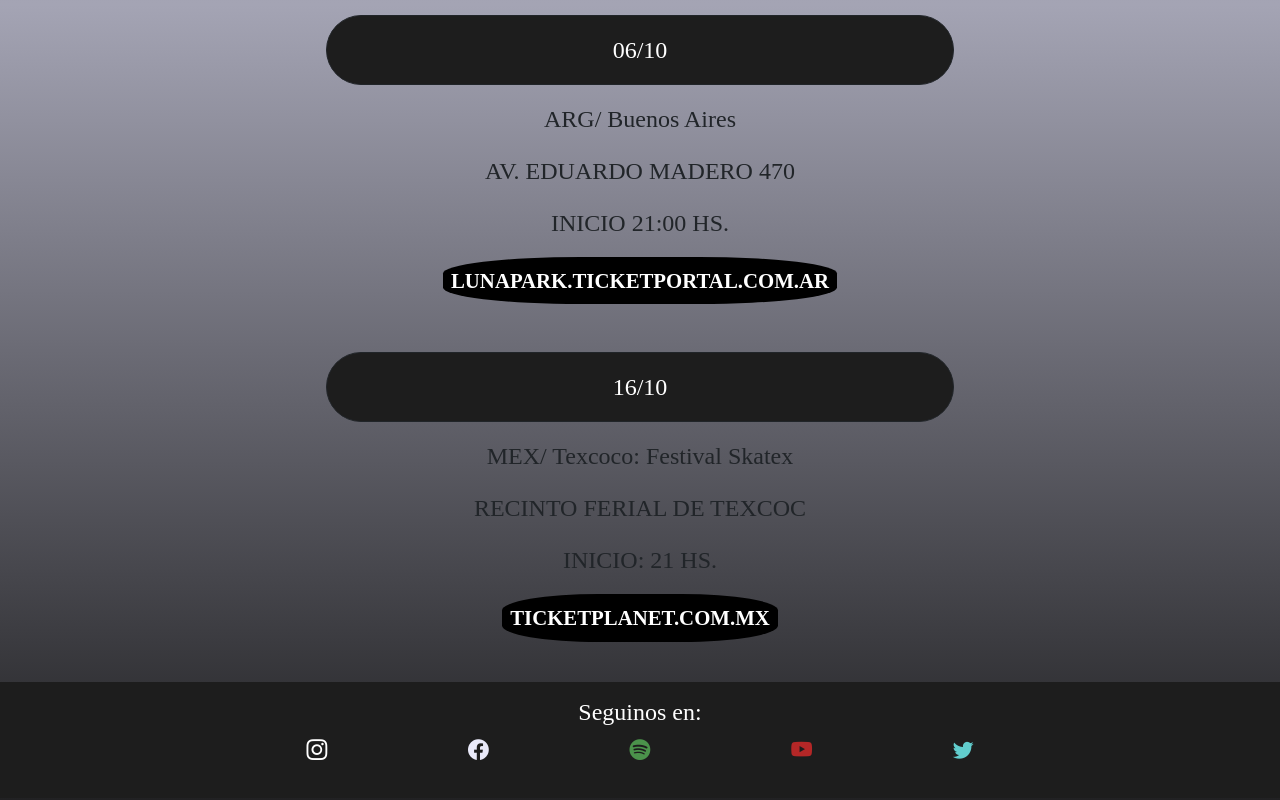
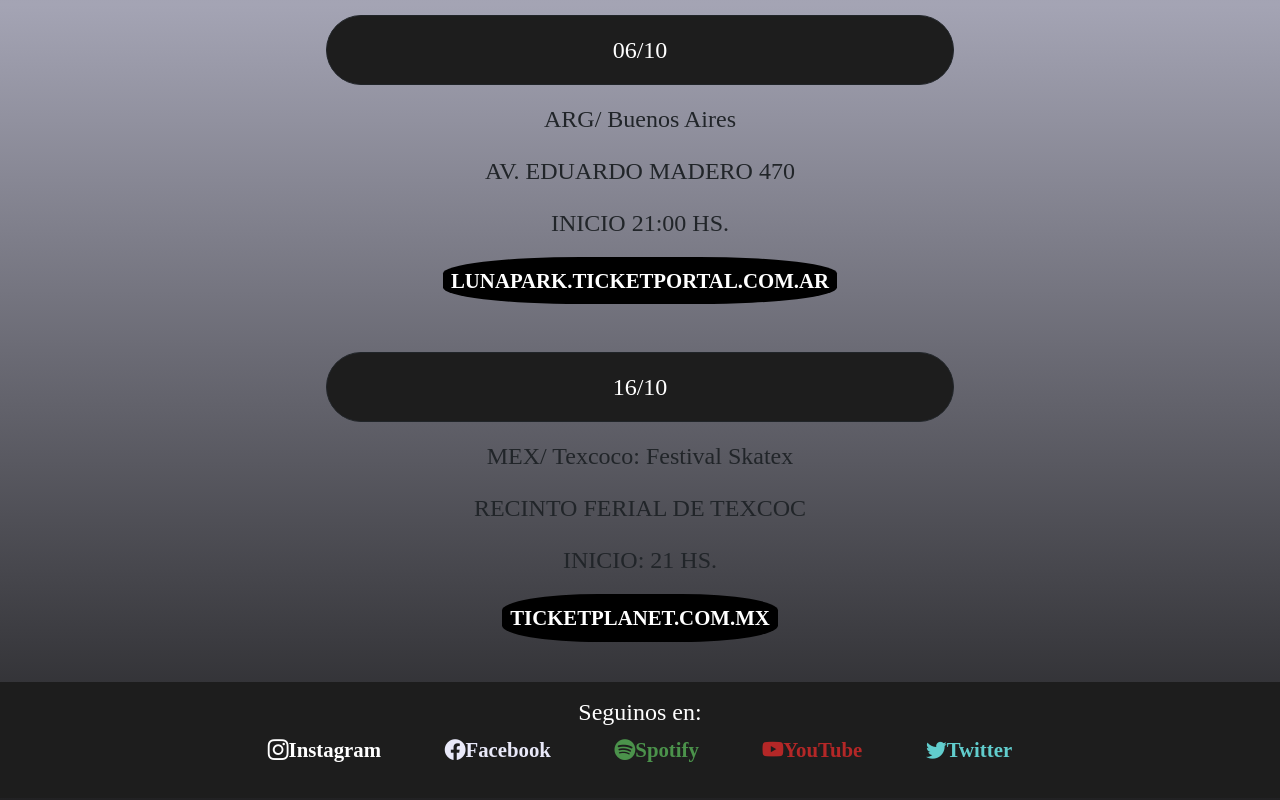
Before and after one commit to AitorBouquet/proyecto-git, a plain HTML site: page pages/conciertos.html in a window 1280 px wide. Shown: the part 1864-2664 px from the top of the page. Drawn offline with nearby package versions, Linux system fonts and the light colour scheme.

Commit message:
Cambios en links de footer

```diff
--- a/pages/conciertos.html
+++ b/pages/conciertos.html
@@ -79,11 +79,11 @@
         <h4>Seguinos en:</h4>
             <div class="row">
                 <ul class="d-flex justify-content-around col-sm-8 offset-sm-2">
-                    <li> <a href="https://www.instagram.com/lavela_oficial/?hl=es" class="bi-instagram icon instagram"></a> </li>
-                    <li> <a href="https://es-la.facebook.com/LaVelaPuerca.OFICIAL" class="bi-facebook icon facebook"></a></li>
-                    <li> <a href="https://open.spotify.com/artist/6nVcjUJemqpJjc1WevwTvL" class="bi-spotify icon spotify"></a></li></li>
-                    <li> <a href="https://www.youtube.com/channel/UC-yGvozs2mprxg45wC_bQ7g" class="bi-youtube icon youtube"></a></li>
-                    <li> <a href="https://twitter.com/LaVela_Oficial?ref_src=twsrc%5Egoogle%7Ctwcamp%5Eserp%7Ctwgr%5Eauthor" class="bi-twitter icon twitter"></a></li>
+                    <li> <a href="https://www.instagram.com/lavela_oficial/?hl=es" target="_blank" class="bi-instagram icon instagram">Instagram</a> </li>
+                        <li> <a href="https://es-la.facebook.com/LaVelaPuerca.OFICIAL" target="_blank" class="bi-facebook icon facebook">Facebook</a></li>
+                        <li> <a href="https://open.spotify.com/artist/6nVcjUJemqpJjc1WevwTvL" target="_blank" class="bi-spotify icon spotify">Spotify</a></li></li>
+                        <li> <a href="https://www.youtube.com/channel/UC-yGvozs2mprxg45wC_bQ7g" target="_blank" class="bi-youtube icon youtube">YouTube</a></li>
+                        <li> <a href="https://twitter.com/LaVela_Oficial?ref_src=twsrc%5Egoogle%7Ctwcamp%5Eserp%7Ctwgr%5Eauthor" target="_blank" class="bi-twitter icon twitter">Twitter</a></li>
                 </ul>
             </div>
         </section>
```
Also changed, not shown: index.html (+5 -5 lines), pages/banda.html (+5 -5 lines), pages/contacto.html (+5 -5 lines), pages/discos.html (+5 -5 lines).
